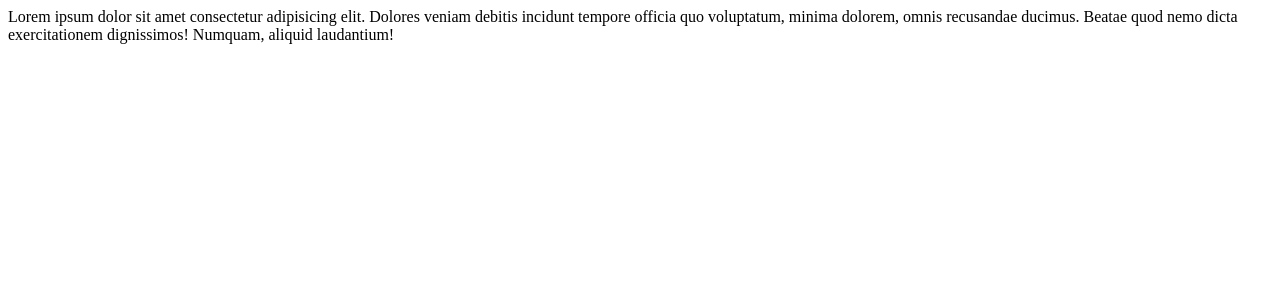
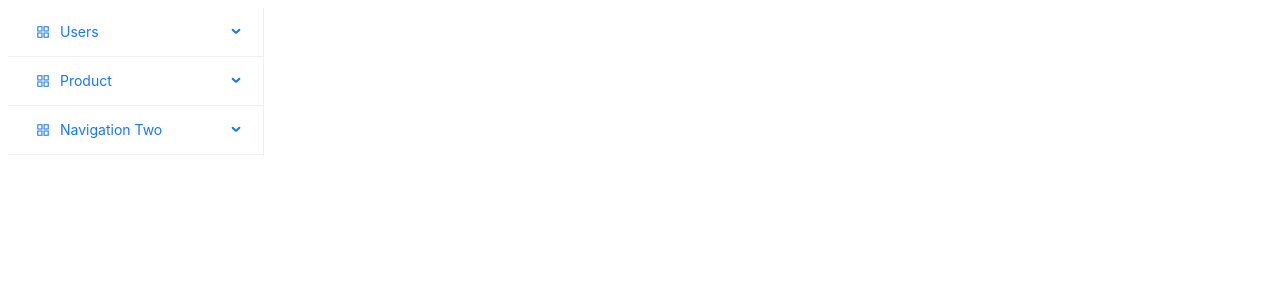
Before and after one commit to jibonrahaman/Orebi-Dashboard, a React (Vite) app: page / in a window 1280 px wide. Shown: the top 300 px of the page. Built offline with nearby package versions, Linux system fonts and the light colour scheme.

Commit message:
antd setup

```diff
--- /dev/null
+++ b/pages/Home.jsx
@@ -0,0 +1,52 @@
+import { AppstoreOutlined, MailOutlined, SettingOutlined } from '@ant-design/icons';
+import { Menu } from 'antd';
+function getItem(label, key, icon, children, type) {
+  return {
+    key,
+    icon,
+    children,
+    label,
+    type,
+  };
+}
+const items = [
+  getItem('Users', 'sub2', <AppstoreOutlined />, [
+    getItem('Merchant', '1'),
+    getItem('Users', '2'),
+     ]),
+  {
+    type: 'divider',
+  },
+  getItem('Product', 'sub2', <AppstoreOutlined />, [
+    getItem('Add Product', '3'),
+    getItem('All Product', '4'),
+     ]),
+  {
+    type: 'divider',
+  },
+    getItem('Navigation Two', 'sub2', <AppstoreOutlined />, [
+    getItem('Option 5', '5'),
+    getItem('Option 6', '6'),
+     ]),
+  {
+    type: 'divider',
+  },
+
+];
+export default function Home() {
+    const onClick = (e) => {
+        console.log('click ', e);
+      };
+  return (
+    <Menu
+    onClick={onClick}
+    style={{
+      width: 256,
+    }}
+    defaultSelectedKeys={['1']}
+
+    mode="inline"
+    items={items}
+  />
+  )
+}
--- a/src/App.jsx
+++ b/src/App.jsx
@@ -1,10 +1,11 @@
+import Home from "../pages/Home"
 
 
 function App() {
 
   return (
     <>
-     Lorem ipsum dolor sit amet consectetur adipisicing elit. Dolores veniam debitis incidunt tempore officia quo voluptatum, minima dolorem, omnis recusandae ducimus. Beatae quod nemo dicta exercitationem dignissimos! Numquam, aliquid laudantium!
+    <Home/>
     </>
   )
 }
```
